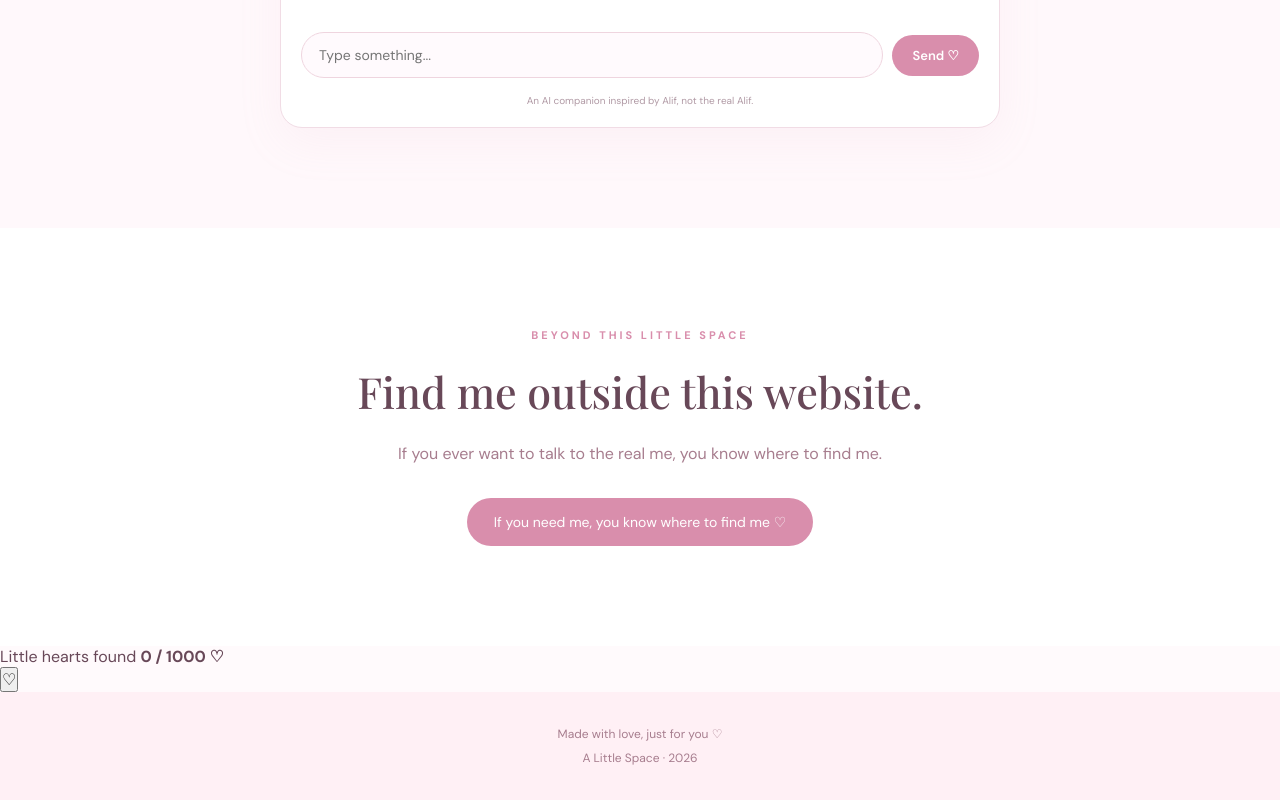
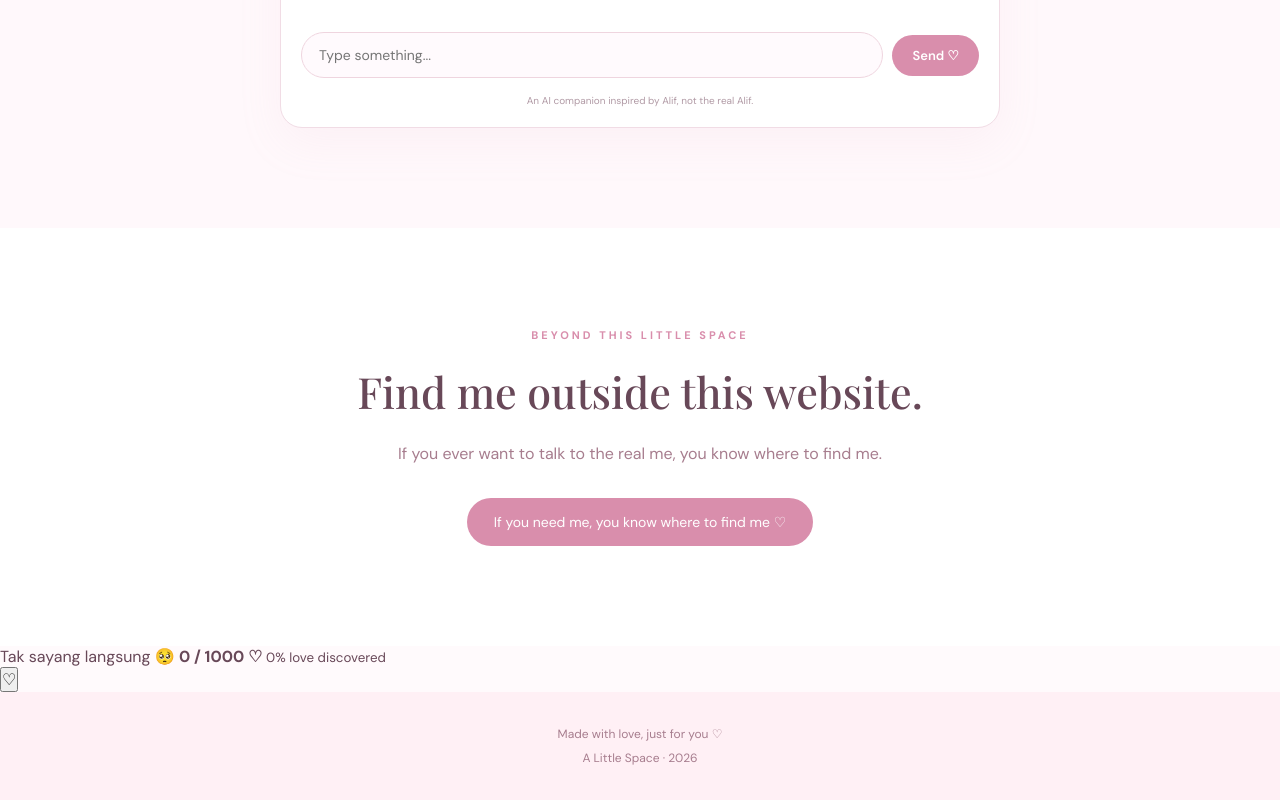
Before and after one commit to alifdarwisyah46-cmyk/a-little-space-for-you, a plain HTML site: page index.html in a window 1280 px wide. Shown: the part 3721-4521 px from the top of the page. Drawn offline with nearby package versions, Linux system fonts and the light colour scheme.

Commit message:
Update index.html

```diff
--- a/index.html
+++ b/index.html
@@ -159,11 +159,15 @@
 ========================= -->
 
 <div id="hiddenHeartGame">
+
   <div class="heart-counter">
-    <span>Little hearts found</span>
+    <span id="loveLevel">Tak sayang langsung 🥺</span>
+
     <strong>
       <span id="heartCount">0</span> / 1000 ♡
     </strong>
+
+    <small id="lovePercentage">0% love discovered</small>
   </div>
 
   <button
@@ -174,6 +178,7 @@
   >
     ♡
   </button>
+
 </div>
 
 <footer class="footer">
```
